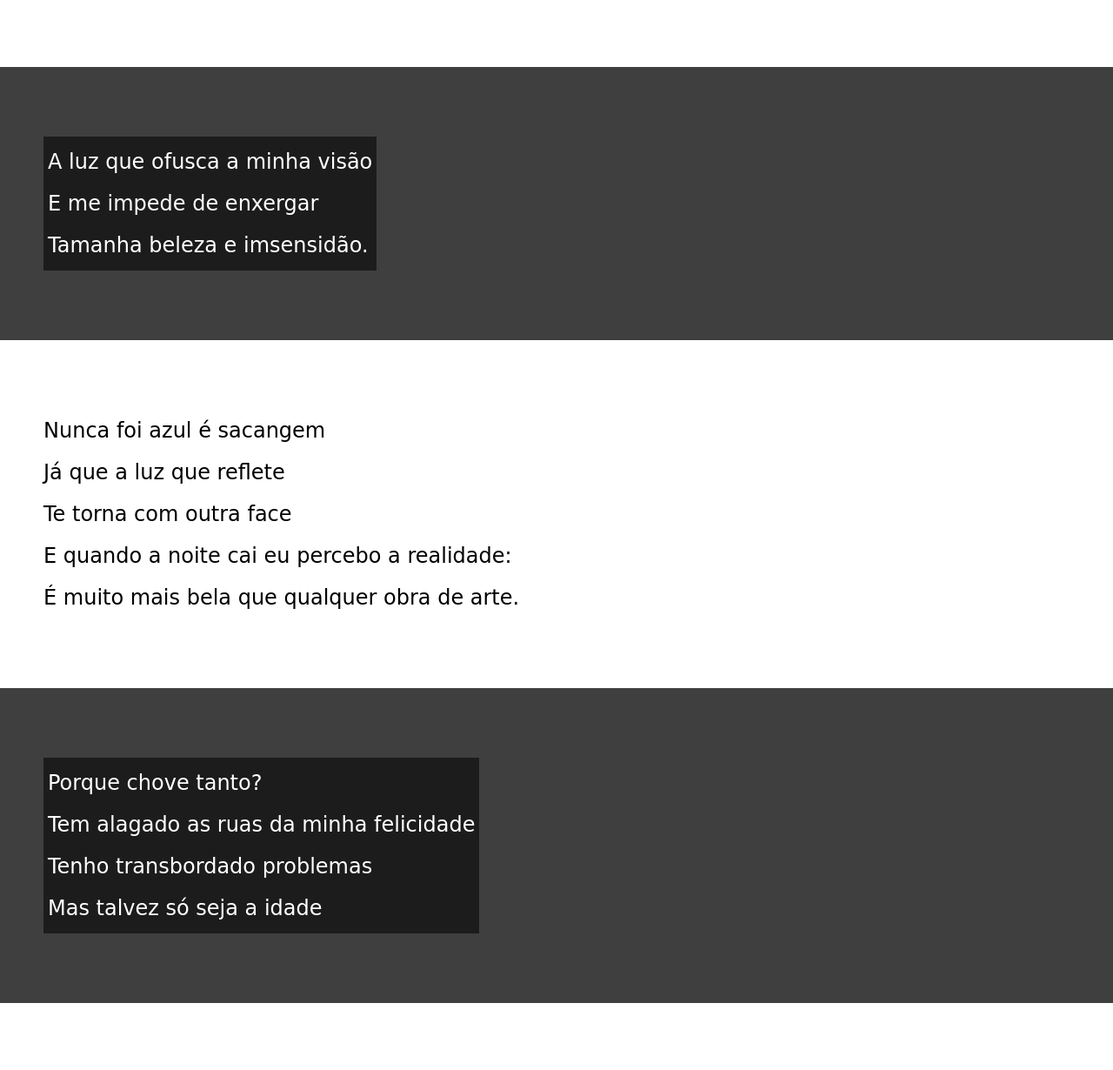
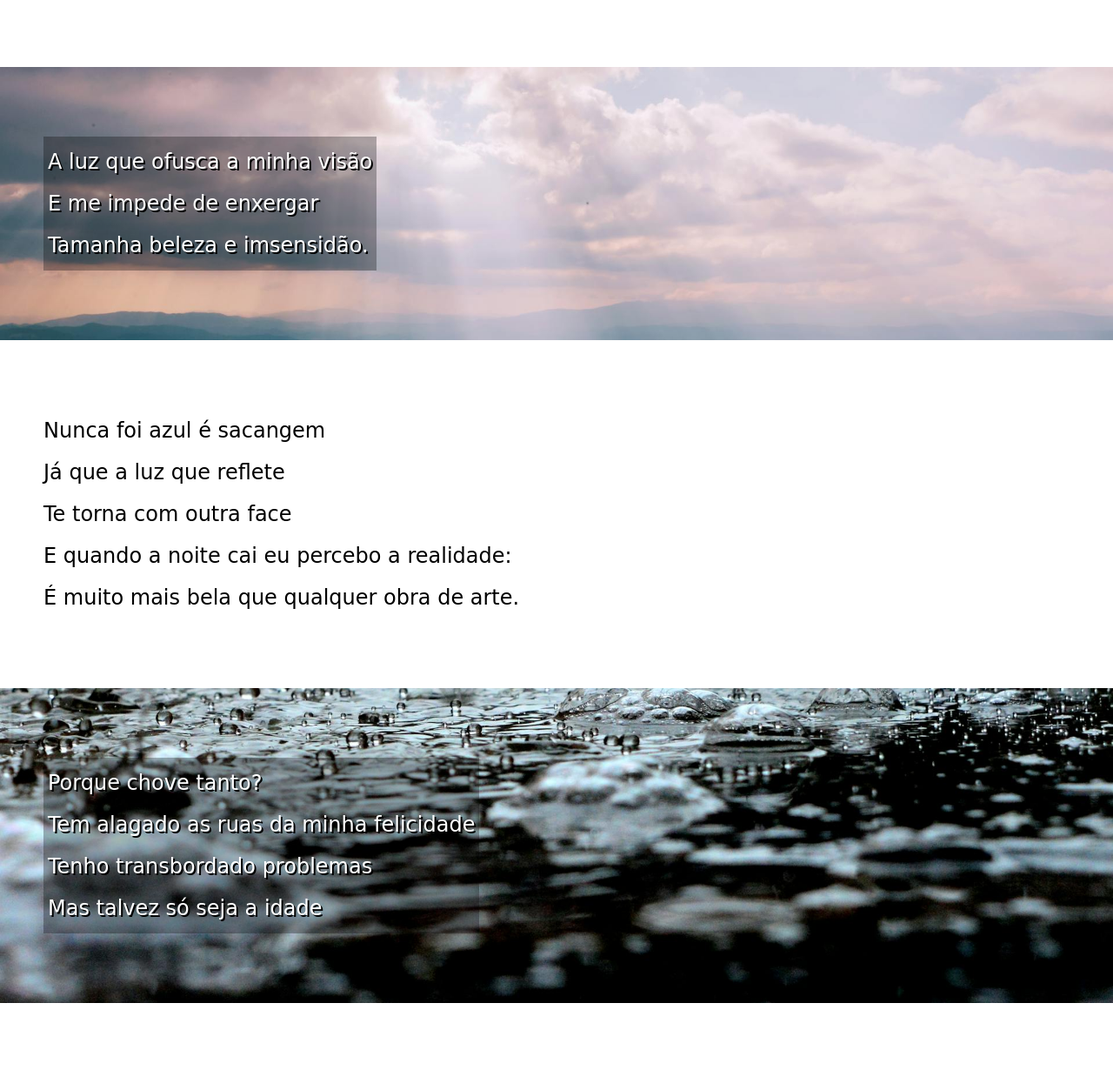
Before and after one commit to Cxrthur/HTML-CSS, a plain HTML site: page desafios/desafio 12/poesia.html in a window 1280 px wide. Shown: the part 467-1697 px from the top of the page at 87% size. Drawn offline with Linux system fonts and the light colour scheme; a web font is replaced by a local one.

Commit message:
FIZ O EFEITO PARALLAX

```diff
--- a/desafios/desafio 12/poesia.html
+++ b/desafios/desafio 12/poesia.html
@@ -21,7 +21,7 @@
         </p>
     </section>
 
-    <section class="imagem">
+    <section class="imagem" id="img01">
         <p>
             A luz que ofusca a minha visão <br>
             E me impede de enxergar <br>
@@ -39,7 +39,7 @@
         </p>
     </section>
 
-    <section class="imagem">
+    <section class="imagem" id="img02">
         <p>
             Porque chove tanto? <br>
             Tem alagado as ruas da minha felicidade <br>
@@ -59,7 +59,7 @@
         </p>
     </section>
 
-    <section class="imagem">
+    <section class="imagem" id="img03">
         <p>
             Eu sou uma torre de Babel <br>
             Ainda quero alcançar o meu céu <br>
--- a/desafios/desafio 12/style.css
+++ b/desafios/desafio 12/style.css
@@ -64,12 +64,30 @@ section.normal {
 section.imagem {
     background-color: rgb(63, 63, 63);
     color: white;
+    background-size: cover;
+    background-attachment: fixed;
 }
 
 section.imagem > p {
     display: inline-block;
     padding: 5px;
-    background-color: rgba(0, 0, 0, 0.555);
+    background-color: rgba(0, 0, 0, 0.295);
+    text-shadow: 2px 2px 0px black;
+}
+
+section#img01 {
+    background-image: url(imagens/céu.jpg);
+    background-position: center;
+}
+
+section#img02 {
+    background-image: url(imagens/chuva.jpg);
+    background-position: bottom;
+}
+
+section#img03 {
+    background-image: url(imagens/torre\ de\ babel.jpg);
+    background-position: top center;
 }
 
 footer {
```
Also changed, not shown: desafios/desafio 12/imagens/chuva.jpg (added), desafios/desafio 12/imagens/céu.jpg (added), desafios/desafio 12/imagens/torre de babel.jpg (added).
